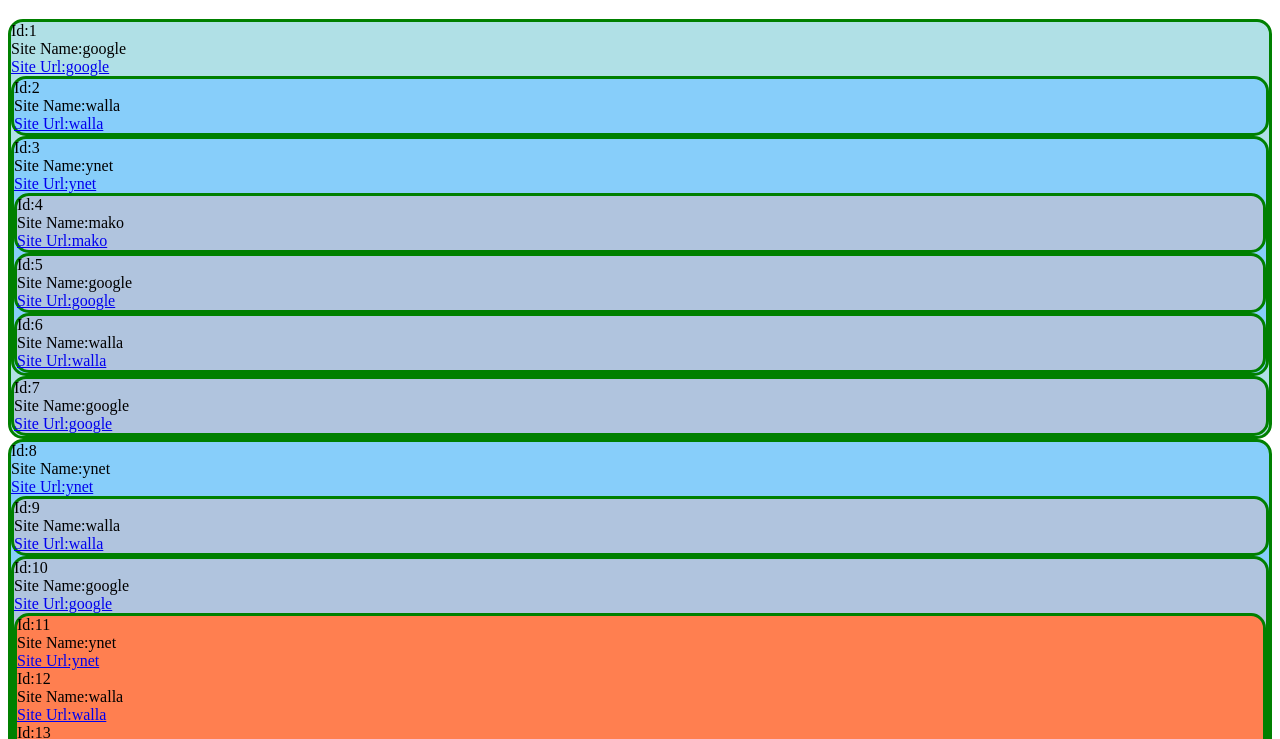
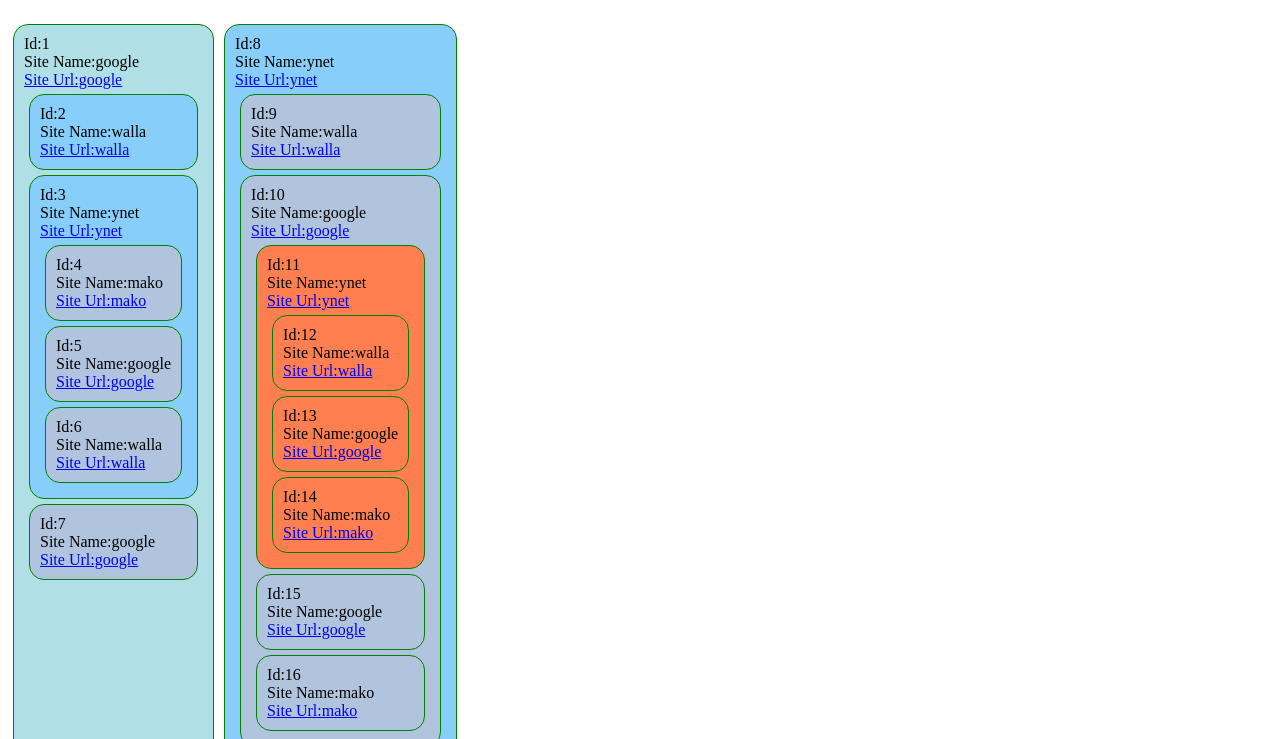
Before and after one commit to Michal-Matayev/commer, a plain HTML site: page index.html in a window 1280 px wide. Shown: the part 61-800 px from the top of the page. Drawn offline with Linux system fonts and the light colour scheme.

Commit message:
updets in JS&CSS

```diff
--- a/mystyle.css
+++ b/mystyle.css
@@ -1,68 +1,31 @@
-
-
-.title{
+.title {
   font-weight: bold;
-
-    color :blueviolet;
+  color: blueviolet;
 }
 
+#myData {
+  display: flex;
+}
 
-#myData{
-    display:block;
-    /* justify-content: center;  */
-    /* align-items: center; */
-    /* border-radius: 15px; */
-    /* border-color: green; */
-    /* border-style: solid; */
-    /* align-items: center;  */
-    /* background-color:lightskyblue; */
-
+.level{
+  border: 1px solid green;
+  border-radius: 15px;
+  padding: 10px;
+  margin: 5px;
 }
 
 .level1 {
-    /* display: flex; */
-    justify-content: center;
-    align-items: center;
-    border-radius: 15px;
-    border-color: green;
-    border-style: solid;
-    align-items: center;
   background-color: #B0E0E6;
 }
+
 .level2 {
-    /* display: flex; */
-    justify-content: center;
-    align-items: center;
-    border-radius: 15px;
-    border-color: green;
-    border-style: solid;
-    align-items: center;
-    background-color:lightskyblue	;
+  background-color: lightskyblue;
 }
+
 .level3 {
-    /* display: flex; */
-    justify-content: center;
-    align-items: center;
-    border-radius: 15px;
-    border-color: green;
-    border-style: solid;
-    align-items: center;
   background-color: #B0C4DE;
 }
+
 .level4 {
-    /* display: flex; */
-    justify-content: center;
-    align-items: center;
-    border-radius: 15px;
-    border-color: green;
-    border-style: solid;
-    align-items: center;
-    background-color: #FF7F50	;
+  background-color: #FF7F50;
 }
-
-
-  /*
-  #B0E0E6
-   lightskyblue
-  ,#B0C4DE
-  ,coral*/
--- a/tree.js
+++ b/tree.js
@@ -1,84 +1,52 @@
 "use strict";
-let myRequest = new Request("./data.json");
-var mainContainer = document.getElementById(myRequest);
 
-fetch(myRequest)
-  .then(function (resp) {
-    return resp.json();
-  })
-  .then(function (data) {
-    console.log(data);
-    let level = 1;
-    var mainContainer = document.getElementById("myData");
-
-    iteratorObject(mainContainer,data,level);
-  });
+const fetchData = () => {
+    fetch("./data.json")
+        .then(resp => resp.json())
+        .then(data => {
+            const level = 1;
+            const mainContainer = document.querySelector("#myData");
+            iteratorObject(mainContainer, data, level);
+        });
+}
 
 
-function renderItem(parent,prop,level) {
+function renderItem(parent, prop, level) {
+    const div = document.createElement("div");
+    div.setAttribute("class", `level level${level}`)
 
-  let saveName;
-  const frames = window.frames;
-
-    var div = document.createElement("div");
-
-    div.setAttribute("class",`level${level}`)
-    var subContainerId = document.createTextNode(`Id:${prop.id}`);
+    const subContainerId = document.createTextNode(`Id:${prop.id}`);
     div.appendChild(subContainerId);
     div.appendChild(document.createElement("br"));
 
-
-    var subContainerName = document.createTextNode(`Site Name:${prop.name}`);
+    const subContainerName = document.createTextNode(`Site Name:${prop.name}`);
     div.appendChild(subContainerName);
     div.appendChild(document.createElement("br"));
+
+    const a = document.createElement('a');
+    const createAText = document.createTextNode(`Site Url:${prop.name}`);
+    a.setAttribute('href', `http://${prop.url}`);
+    a.appendChild(createAText);
+    div.appendChild(a);
+    parent.appendChild(div);
+
+    return div;
+}
+
+
+function iteratorObject(mainContainer, arrayObject, level) {
+    arrayObject.forEach((prop) => {
+        const nextParent = renderItem(mainContainer, prop, level);
+
+        if (prop.hasOwnProperty("subData")) {
+            iteratorObject(nextParent, prop.subData, ++level);
+            console.log(level)
+        }
 
 
 
 
-
-    // var createA = document.createElement('a');
-    // var createAText = document.createTextNode(theCounter);
-    // createA.setAttribute('href', "http://google.com");
-    // createA.appendChild(createAText);
-    // getTheTableTag.appendChild(createA);
-
-
-    var a = document.createElement('a');
-    var createAText = document.createTextNode(`Site Url:${prop.name}`);
-    a.setAttribute('href', `http://${prop.url}`);
-    a.appendChild(createAText);
-    div.appendChild(a);
-    parent.appendChild(div)
-
-    return div;
-
-
-//     if (prop == "id") {
-//     div.innerHTML = "Id: " + arrayObject[prop];
-//     mainContainer.appendChild(div);
-//   }
-//   if (prop == "name") {
-//     div.innerHTML = "Site Name:" + arrayObject[prop];
-//     saveName = arrayObject[prop];
-//     mainContainer.appendChild(div);
-//   }
-//   if (prop == "url") {
-//     let text = "Site Url:" + saveName;
-//     div.innerHTML =
-//       "<a href=https://" + arrayObject[prop] + ">" + text + "</a>";
-//     console.log(text + ":" + arrayObject[prop]);
-//     mainContainer.appendChild(div);
-//   }
+    });
 }
 
-function iteratorObject(mainContainer,arrayObject,level) {
-
-  arrayObject.forEach((prop) => {
-        var nextParent =renderItem(mainContainer,prop,level);
-
-      if (prop.hasOwnProperty("subData")) {
-        iteratorObject(nextParent,prop.subData,++level);
-      }
-
-  });
-}
+window.addEventListener('load', fetchData);
```
Lines whose indentation alone changed are shown as unchanged.
